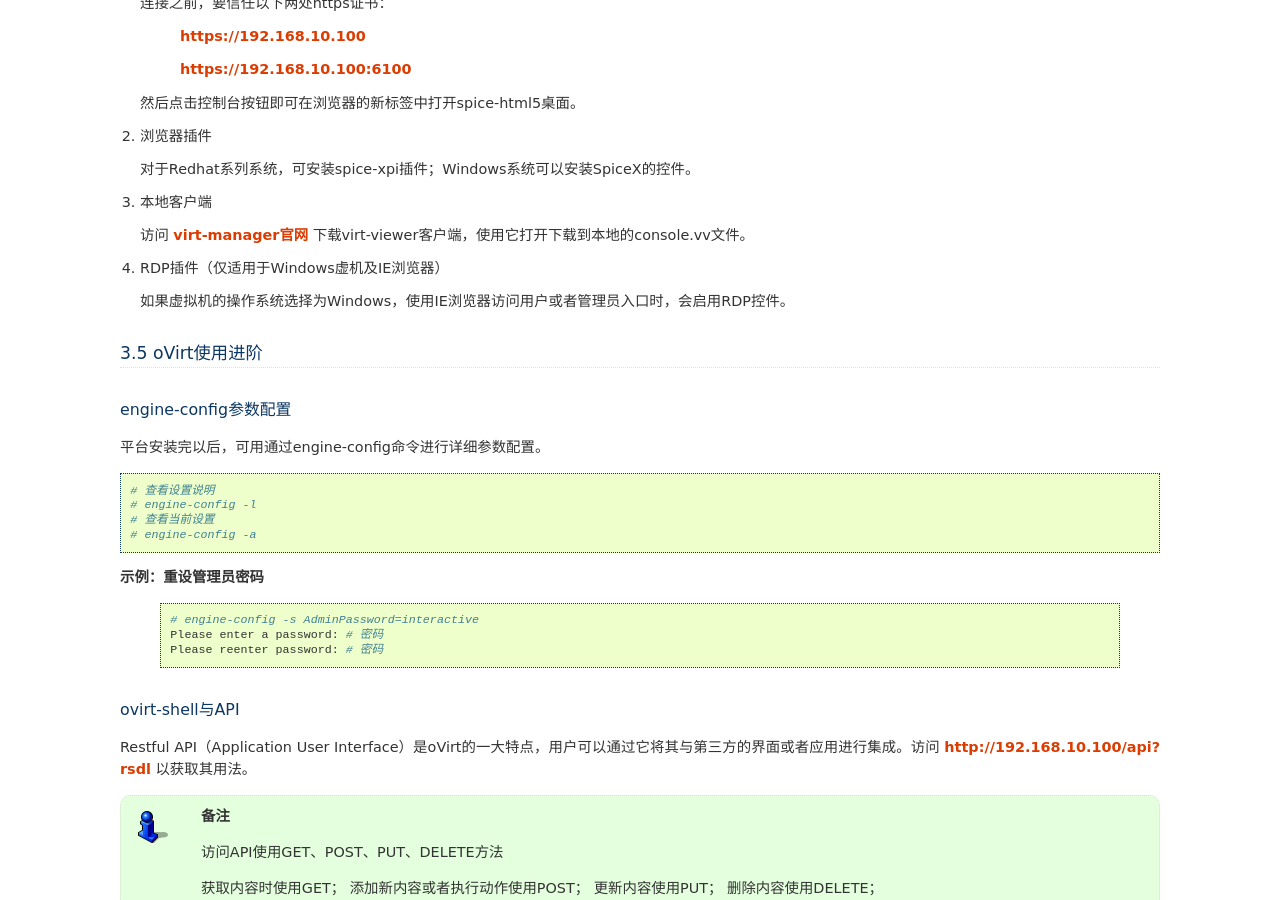
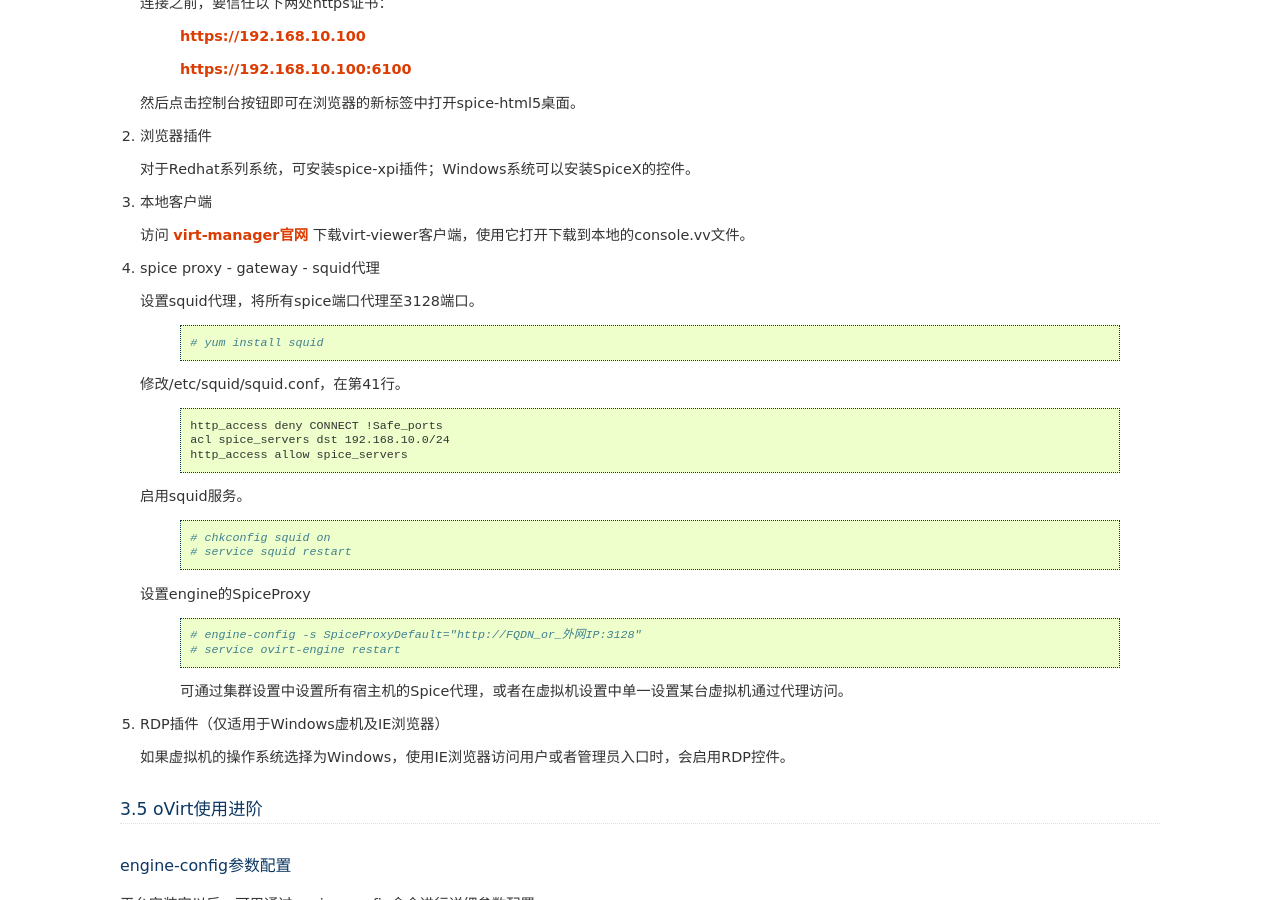
Before and after one commit to lofyer/InTheCloud, a Sphinx documentation site: the page built from source/posts/ch03.rst, in a window 1280 px wide and 900 px high, scrolled down 13048 px. Built offline with Sphinx 7.4.7, drawn with Linux system fonts in a browser that asks for light colours; formulas are drawn with MathJax 3.

Commit message:
spice gateway proxy

```diff
--- a/source/posts/ch03.rst
+++ b/source/posts/ch03.rst
@@ -628,7 +628,39 @@
 
    访问 `virt-manager官网 <http://virt-manager.org/download/>`_ 下载virt-viewer客户端，使用它打开下载到本地的console.vv文件。
 
-4. RDP插件（仅适用于Windows虚机及IE浏览器）
+4. spice proxy - gateway - squid代理
+
+   设置squid代理，将所有spice端口代理至3128端口。
+
+    .. code::
+
+        # yum install squid
+
+   修改/etc/squid/squid.conf，在第41行。
+
+    .. code::
+
+        http_access deny CONNECT !Safe_ports
+        acl spice_servers dst 192.168.10.0/24
+        http_access allow spice_servers
+
+   启用squid服务。
+
+    .. code::
+
+        # chkconfig squid on
+        # service squid restart
+
+   设置engine的SpiceProxy
+
+    .. code::
+
+        # engine-config -s SpiceProxyDefault="http://FQDN_or_外网IP:3128"
+        # service ovirt-engine restart
+
+    可通过集群设置中设置所有宿主机的Spice代理，或者在虚拟机设置中单一设置某台虚拟机通过代理访问。
+
+5. RDP插件（仅适用于Windows虚机及IE浏览器）
 
    如果虚拟机的操作系统选择为Windows，使用IE浏览器访问用户或者管理员入口时，会启用RDP控件。
 
```
